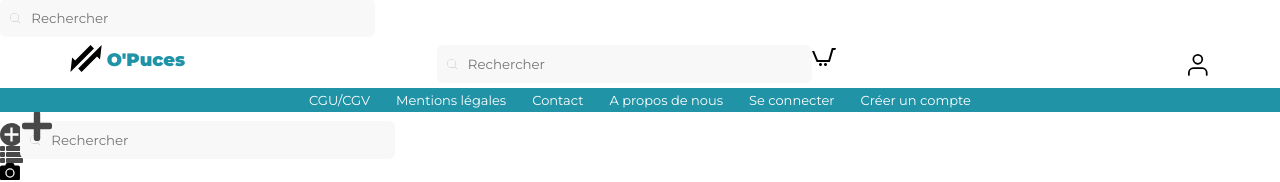
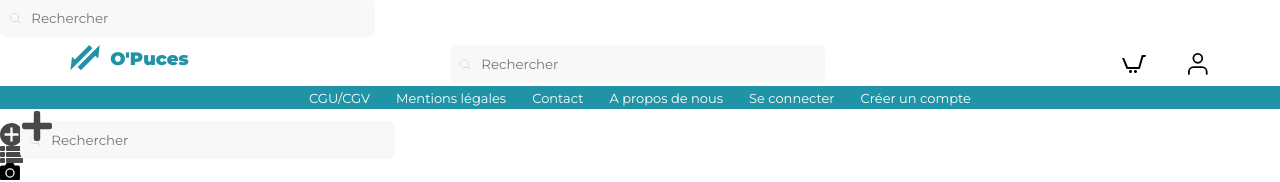
Before and after one commit to Gaetan-CRISTINA/Projet-OPuces-Front, a Vue app in the folder opuces/: page /gui in a window 1280 px wide. Shown: the part 362-544 px from the top of the page. Built offline with nearby package versions, Linux system fonts and the light colour scheme; no server answers.

Commit message:
header1 ok

```diff
--- a/opuces/src/components/atoms/PictoEmptyCart.vue
+++ b/opuces/src/components/atoms/PictoEmptyCart.vue
@@ -1,6 +1,6 @@
 <template>
-  <div id="div-logo">
-<svg xmlns="http://www.w3.org/2000/svg" width="24" height="24" viewBox="0 0 24 24"><path d="M10 19.5c0 .829-.672 1.5-1.5 1.5s-1.5-.671-1.5-1.5c0-.828.672-1.5 1.5-1.5s1.5.672 1.5 1.5zm3.5-1.5c-.828 0-1.5.671-1.5 1.5s.672 1.5 1.5 1.5 1.5-.671 1.5-1.5c0-.828-.672-1.5-1.5-1.5zm6.305-15l-3.432 12h-10.428l-3.777-9h-2.168l4.615 11h13.239l3.474-12h1.929l.743-2h-4.195z"/></svg>  </div>
+  <div id="div-empty-cart">
+<svg id="empty-cart" xmlns="http://www.w3.org/2000/svg" width="24" height="24" viewBox="0 0 24 24"><path d="M10 19.5c0 .829-.672 1.5-1.5 1.5s-1.5-.671-1.5-1.5c0-.828.672-1.5 1.5-1.5s1.5.672 1.5 1.5zm3.5-1.5c-.828 0-1.5.671-1.5 1.5s.672 1.5 1.5 1.5 1.5-.671 1.5-1.5c0-.828-.672-1.5-1.5-1.5zm6.305-15l-3.432 12h-10.428l-3.777-9h-2.168l4.615 11h13.239l3.474-12h1.929l.743-2h-4.195z"/></svg>  </div>
 </template>
 
 <script>
--- a/opuces/src/components/organisms/Header.vue
+++ b/opuces/src/components/organisms/Header.vue
@@ -114,7 +114,7 @@
           >
             <a>
               <span id="logo-link"><Logo /></span>
-              <h2 id="txt-link">O'Puces</h2>
+              <h1 id="txt-link">O'Puces</h1>
             </a>
           </router-link>
           <!-- FIN-->
@@ -127,7 +127,7 @@
           >
             <a>
               <span id="logo-link"><Logo /></span>
-              <h2 id="txt-link">O'Puces</h2>
+              <h1 id="txt-link">O'Puces</h1>
             </a>
           </router-link>
           <!-- FIN-->
@@ -138,8 +138,14 @@
         -->
         <div id="center-header-desktop">
           <SearchBar />
+
+        </div>
+
+        <!--
+        RIGHT HEADER
+        -->
+        <div id="right-header-desktop">
           <router-link
-
           v-if="!cart"
           :to="{
             name:'Cart'}">
@@ -152,12 +158,7 @@
             name:'Cart'}">
           <PictoFullCart />
           </router-link>
-        </div>
 
-        <!--
-        RIGHT HEADER
-        -->
-        <div id="right-header-desktop">
           <h3 v-if="user">Bonjour {{ user.user_nicename }}</h3>
           <!--User Connected-->
           <router-link
@@ -348,7 +349,13 @@ export default {
 
 }
 @media screen and (min-width: 992px) {
-
+  #left-header-desktop #logo {
+      fill: $main-green;
+      width: 30px;
+    }
+  #left-header-desktop:hover #logo {
+    fill: $secondary-green;
+  }
 }
 @media screen and (min-width: 1200px) {
 
@@ -398,7 +405,7 @@ export default {
 #right-header-desktop {
   display: none;
 }
-#left-header-mobile span, h2{
+#left-header-mobile span, h1{
   transition: all .2s ease-in-out;
 }
 header {
@@ -481,7 +488,7 @@ li svg {
 .disconect--button span {
   color: $main-green;
 }
-#div-logo {
+#div-empty-cart {
   width: 32px;
 }
 #left-header-desktop a:hover svg {
@@ -526,19 +533,27 @@ li svg {
   #right-header-desktop {
     display: flex;
     width: 100%;
-    justify-content: space-between;
+  }
+  #right-header-desktop h3 {
+    font-size: 12px;
   }
   #left-header-desktop a {
     display: flex;
     align-items: center;
   }
-  #left-header-desktop a:hover h2 {
+  #left-header-desktop:hover h1 {
     color: $secondary-green;
+  }
+  #left-header-desktop {
+    transition: all .3s;
+  }
+  #left-header-desktop:hover {
+    transform: scale(1.025);
   }
   #left-header-desktop #logo-link {
     margin-right: 0.3em;
   }
-  #left-header-desktop h2 {
+  #left-header-desktop h1 {
     position: relative;
     top: -7px;
     font-weight: 900;
```
